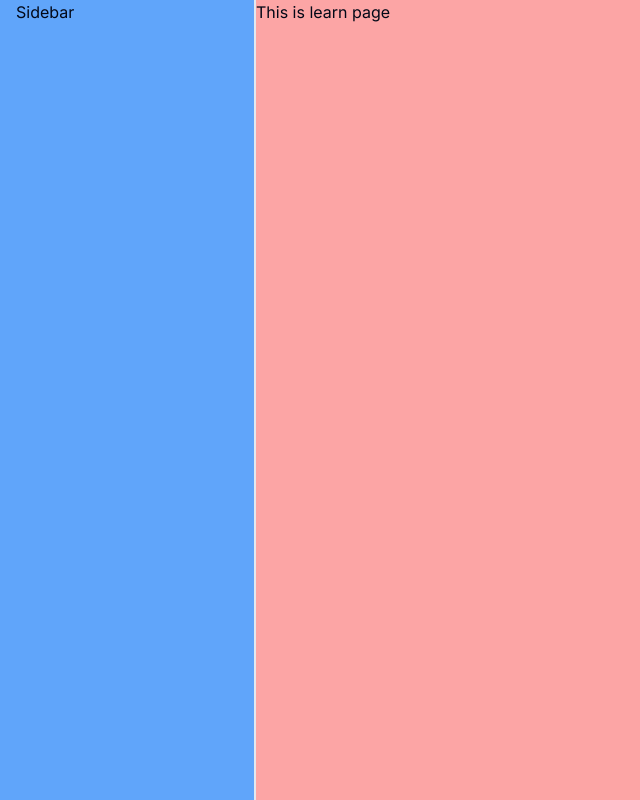
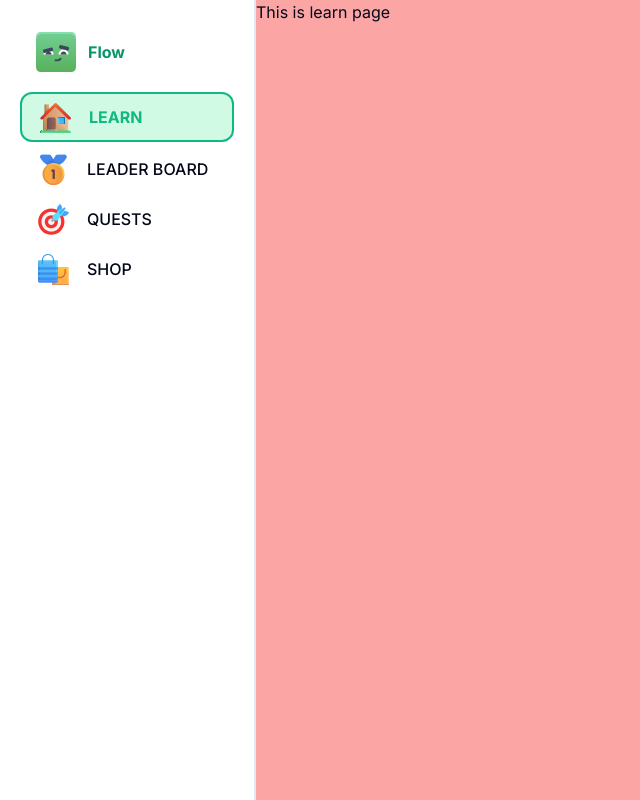
Before and after one commit to Kei-K23/Flow-LMS, a Next.js app: page /learn in a window 1280 px wide. Shown: the whole page, without its empty margins (0-640 px from the left). Built offline with nearby package versions, Linux system fonts and the light colour scheme; no server answers.

Commit message:
add sidebar item

```diff
--- a/src/components/mobile-sidebar.tsx
+++ b/src/components/mobile-sidebar.tsx
@@ -15,7 +15,7 @@ const MobileSidebar = () => {
         </Button>
       </SheetTrigger>
       <SheetContent className="p-0 z-[100]" side={"left"}>
-        <Sidebar />
+        <Sidebar className="border-r-0" />
       </SheetContent>
     </Sheet>
   );
--- /dev/null
+++ b/src/components/sidebar-item.tsx
@@ -0,0 +1,38 @@
+"use client";
+
+import { cn } from "@/lib/utils";
+import Image from "next/image";
+import Link from "next/link";
+import React from "react";
+import { buttonVariants } from "./ui/button";
+import { usePathname } from "next/navigation";
+
+type SidebarItemProps = {
+  label: string;
+  href: string;
+  icon: string;
+};
+
+const SidebarItem = ({ label, href, icon }: SidebarItemProps) => {
+  const pathname = usePathname();
+
+  const isActive = pathname === href;
+
+  return (
+    <Link
+      href={href}
+      className={cn(
+        buttonVariants({
+          variant: isActive ? "active" : "ghost",
+          className:
+            "py-[23px] flex justify-start items-center rounded-xl w-full",
+        })
+      )}
+    >
+      <Image src={icon} alt={label} width={35} height={35} className="mr-4" />
+      <p className="text-base">{label}</p>
+    </Link>
+  );
+};
+
+export default SidebarItem;
--- a/src/components/sidebar.tsx
+++ b/src/components/sidebar.tsx
@@ -1,5 +1,17 @@
 import { cn } from "@/lib/utils";
+import Image from "next/image";
+import Link from "next/link";
 import React from "react";
+import SidebarItem from "./sidebar-item";
+import {
+  ClerkLoaded,
+  ClerkLoading,
+  SignedIn,
+  SignedOut,
+  SignInButton,
+  UserButton,
+} from "@clerk/nextjs";
+import { Loader, LogInIcon } from "lucide-react";
 
 type SidebarProps = {
   className?: string;
@@ -9,11 +21,36 @@ const Sidebar = ({ className }: SidebarProps) => {
   return (
     <aside
       className={cn(
-        "lg:w-[256px] h-full bg-blue-400 lg:fixed top-0 left-0 border-r-2 px-4 flex flex-col",
+        "lg:w-[256px] h-full  lg:fixed top-0 left-0 border-r-2 px-5 flex flex-col pt-8",
         className
       )}
     >
-      Sidebar
+      <Link href={"/learn"} className="flex items-center gap-3 pl-4">
+        <Image src={"/mascot.svg"} alt="icon" width={40} height={40} />
+        <h1 className="font-bold text-emerald-600">Flow</h1>
+      </Link>
+
+      <div className="flex flex-1 flex-col gap-1 mt-5">
+        <SidebarItem label="LEARN" href="/learn" icon="/learn.svg" />
+        <SidebarItem
+          label="LEADER BOARD"
+          href="/leaderboard"
+          icon="/leaderboard.svg"
+        />
+        <SidebarItem label="QUESTS" href="/quests" icon="/quests.svg" />
+        <SidebarItem label="SHOP" href="/shop" icon="/shop.svg" />
+      </div>
+
+      <div className="pl-4 pb-4">
+        <ClerkLoading>
+          <Loader className="w-5 h-5 animate-spin text-muted-foreground" />
+        </ClerkLoading>
+        <ClerkLoaded>
+          <SignedIn>
+            <UserButton afterSignOutUrl="/" />
+          </SignedIn>
+        </ClerkLoaded>
+      </div>
     </aside>
   );
 };
--- a/src/components/ui/button.tsx
+++ b/src/components/ui/button.tsx
@@ -18,6 +18,8 @@ const buttonVariants = cva(
           "bg-secondary text-secondary-foreground hover:bg-secondary/80",
         primary:
           "bg-emerald-500 text-white hover:bg-emerald-600/85 active:bg-emerald-600/95",
+        active:
+          "border-2 border-emerald-500 text-emerald-500 font-bold bg-emerald-100",
         ghost: "hover:bg-accent hover:text-accent-foreground",
         link: "text-primary underline-offset-4 hover:underline",
       },
```
